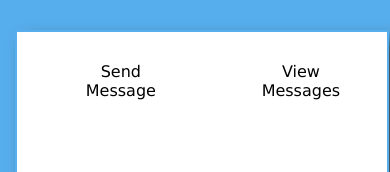
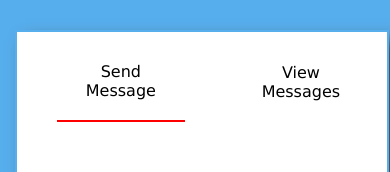
Before and after one commit to PSSubramanyaBhat/sample-messaging-app-react, a React (Create React App) app: page / in a window 390 px wide. Shown: the top 172 px of the page. Built offline with nearby package versions, Linux system fonts and the light colour scheme.

Commit message:
SendMessage part completed

```diff
--- a/src/MessagingApp.css
+++ b/src/MessagingApp.css
@@ -88,11 +88,7 @@ textarea {
     /* background-color: rgb(243, 235, 199); */
 }
 
-.sendMsgBtn:focus {
-    /* background-color: transparent; */
-
-    /* background-color: rgb(243, 235, 199); */
-
+.sendMsgBtnHighlighted {
     border-bottom: 2px red solid;
 }
 
@@ -118,11 +114,7 @@ textarea {
      background-color: transparent;
 }
 
-.viewMsgBtn:focus {
-    /* background-color: transparent; */
-
-    /* background-color: rgb(243, 235, 199); */
-
+.viewMsgBtnHighlighted {
     border-bottom: 2px red solid;
 }
 
@@ -242,7 +234,7 @@ textarea {
     text-overflow: ellipsis;
 }
 
-.MessageHistoryButton:focus {
+.MessageHistoryButtonSelected {
     /* background-color: transparent; */
     outline: none;
 
@@ -280,6 +272,7 @@ textarea {
     margin-bottom: 5px;
     /* margin-left: 5px; */
 }
+
 
 .MessageContent {
     width: 300px;
@@ -431,7 +424,7 @@ h3 {
         text-overflow: ellipsis;
     }
 
-    .MessageHistoryButton:focus {
+    .MessageHistoryButtonSelected {
         outline: none;
         background-color: rgb(87, 174, 236);
         box-shadow: -6px 0px 10px rgb(87, 174, 236);
@@ -526,11 +519,7 @@ h3 {
         /* background-color: rgb(243, 235, 199); */
     }
 
-    .sendMsgBtn:focus {
-        /* background-color: transparent; */
-
-        /* background-color: rgb(243, 235, 199); */
-
+    .sendMsgBtnHighlighted {
         border-bottom: 2px red solid;
     }
 
@@ -556,11 +545,7 @@ h3 {
          background-color: transparent;
     }
 
-    .viewMsgBtn:focus {
-        /* background-color: transparent; */
-
-        /* background-color: rgb(243, 235, 199); */
-
+    .viewMsgBtnHighlighted {
         border-bottom: 2px red solid;
     }
 
--- a/src/MessagingApp.js
+++ b/src/MessagingApp.js
@@ -1,5 +1,6 @@
 import React, { useState } from 'react';
 import './MessagingApp.css';
+import cn from 'classnames';
 
 import SendMessagePage from './SendMessagePage';
 import ViewMessagePage from './ViewMessagePage';
@@ -13,12 +14,11 @@ import { readFromStorage, writeToStorage } from './LocalStorage';
 const MessagingApp = () => {
 
     const [flag, setflag] = useState(0);
-
     if (flag === 0) {
         return (
             <div class="BackgroundLayout">
                 <div class="flexDisplay">
-                    <button class="sendMsgBtn"
+                    <button class={cn('sendMsgBtn', { sendMsgBtnHighlighted: flag === 0 })}
                         onClick={() => {
                             // flag = 1;
                             setflag(0);
@@ -49,7 +49,7 @@ const MessagingApp = () => {
                         Send Message
                     </button>
 
-                    <button class="viewMsgBtn"
+                    <button class={cn('viewMsgBtn', { viewMsgBtnHighlighted: flag === 1 })}
                         onClick={() => {
                             // flag = 1;
                             setflag(1);
--- a/src/ViewMessagePage.js
+++ b/src/ViewMessagePage.js
@@ -9,6 +9,8 @@ import { readFromStorage, writeToStorage } from './LocalStorage';
 
 const DISPLAY_MESSAGE = 'displayMessage'
 const READ_STATUS = 'readStatus';
+// const SELECTED_MESSAGE = 'selectedMessage'
+const MESSAGE_NUMBER = 'message_number';
 
 
 const ViewMessagePage = () => {
@@ -26,10 +28,21 @@ const ViewMessagePage = () => {
 
     const [readMessage, setReadMessage] = useState(() => readFromStorage(READ_STATUS) || []);
 
+    const [highlightMessage, setHighlightMessage] = useState(() => readFromStorage(MESSAGE_NUMBER) || 0);
+
+
+
     const goToMessage = (messageNumber) => {
         console.log(dispMsg[messageNumber]);
+        // setStep(step);
+        setHighlightMessage(messageNumber);
+        // console.log(highlightMessage);
         return dispMsg[messageNumber];
     };
+
+    // const jumpToState = (step) => {
+    //     setStep(step);
+    // };
 
     useEffect(() => {
         writeToStorage(READ_STATUS, readMessage);
@@ -44,8 +57,6 @@ const ViewMessagePage = () => {
         } else {
             return dispMsg.map((b, index) => (
                 <li key={index}>
-                {/* cn('NewMessage', { ReadMessage: readStatus[index]==='read' }) */}
-                    {/* <h6 class="NewMessage">New</h6> */}
                     <h6 class={cn('NewMessage', { ReadMessage: readMessage[index]==='read' })}>New</h6>
                     <div class="MessageContent">
                         <div class="MessageHistoryNumber"
@@ -58,7 +69,7 @@ const ViewMessagePage = () => {
                         >
                             {`Message ${index + 1}`}
                         </div>
-                        <button class="MessageHistoryButton"
+                        <button class={cn('MessageHistoryButton', { MessageHistoryButtonSelected: index === highlightMessage })}
                             onClick={() => {
                                 goToMessage(index);
                                 setSelectedMessage(dispMsg[index]);
```
